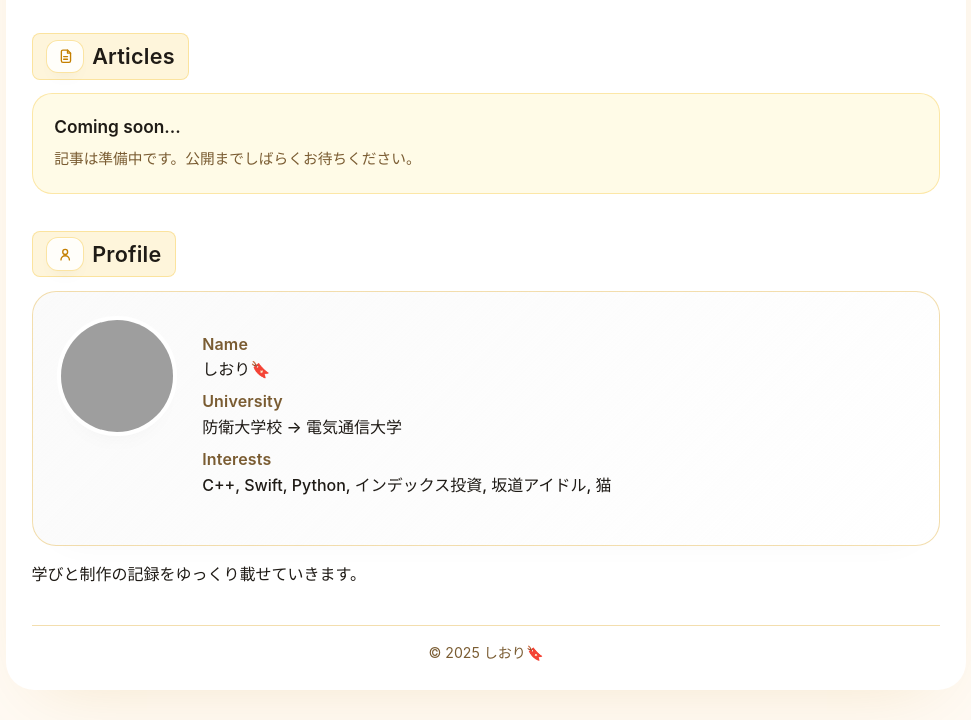
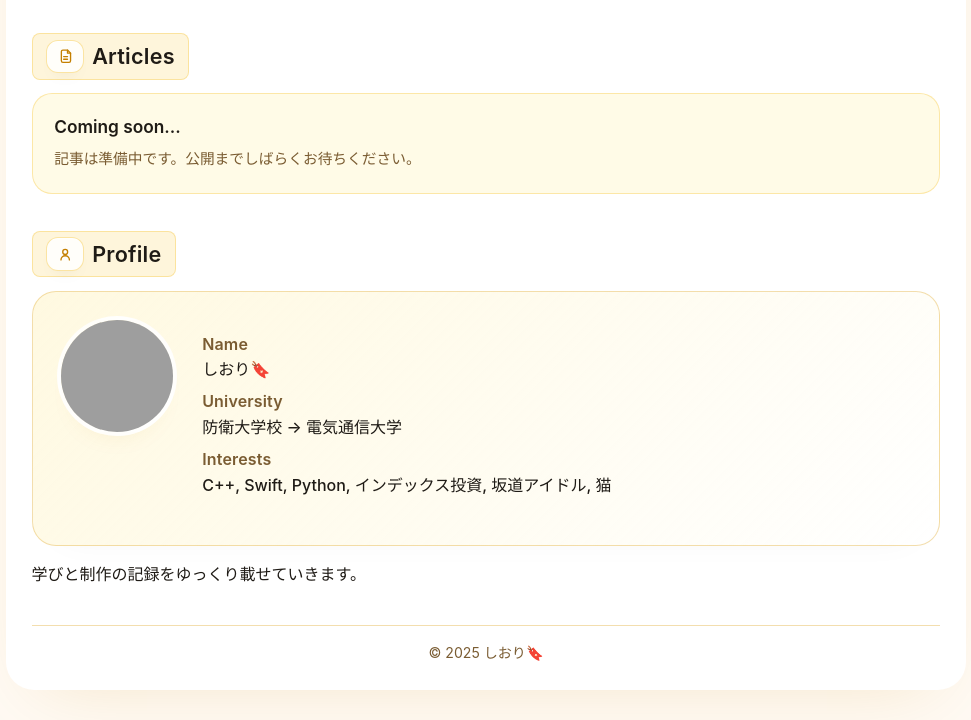
Before and after one commit to shiori-02-14/Homepage, a plain HTML site: page index.html in a window 1280 px wide. Shown: the part 1050-1770 px from the top of the page, without its empty margins (154-1125 px from the left). Drawn offline with Linux system fonts and the light colour scheme; grey boxes are pictures that could not be loaded.

Commit message:
auto: 2025-11-13 17:16:46

```diff
--- a/my.css
+++ b/my.css
@@ -472,7 +472,7 @@ h2 .icon svg {
   gap:1.1rem 1.6rem;
   align-items:start;
   padding:1.5rem;
-  background: linear-gradient(135deg, rgba(0,0,0,.02), rgba(255,255,255,.95));
+  background: linear-gradient(135deg, rgba(255, 244, 199, .55), rgba(255, 255, 255, .95));
   border-radius: 24px;
   border:1px solid var(--line);
   box-shadow:0 18px 36px -30px rgba(0,0,0,.06);
@@ -482,9 +482,9 @@ h2 .icon svg {
   height:120px;
   border-radius:50%;
   object-fit:cover;
-  background:linear-gradient(135deg, #f5f5f5, #ffffff);
-  border:4px solid #fff;
-  box-shadow:0 16px 30px -26px rgba(0,0,0,.1);
+  background:linear-gradient(135deg, #fff3c6, #ffffff);
+  border:4px solid rgba(255, 255, 255, 0.9);
+  box-shadow:0 16px 30px -26px rgba(196,127,0,.22);
 }
 .profile dt { color:var(--muted); font-weight:600; letter-spacing:.01em; }
 .profile dd { margin:0 0 .4rem; font-weight:500; }
```
